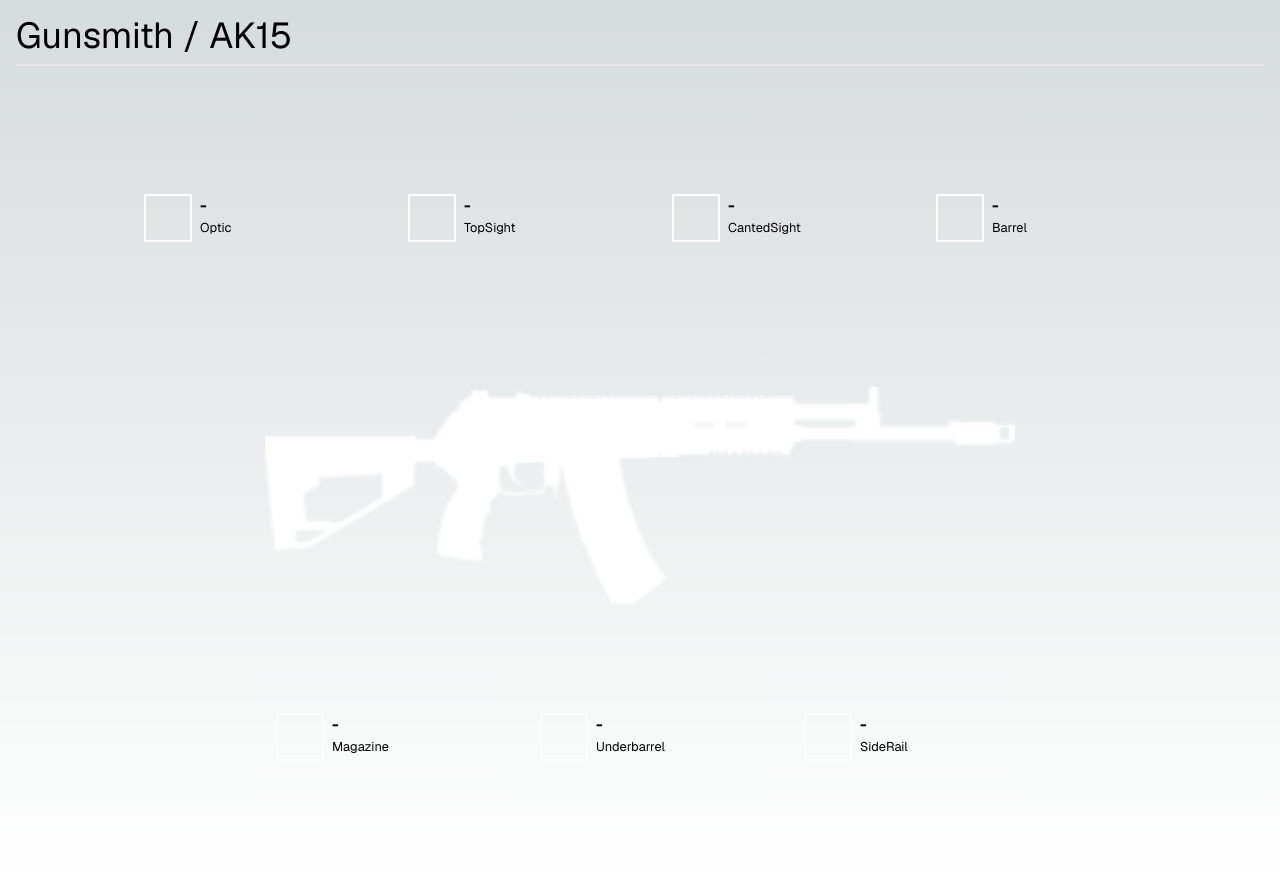
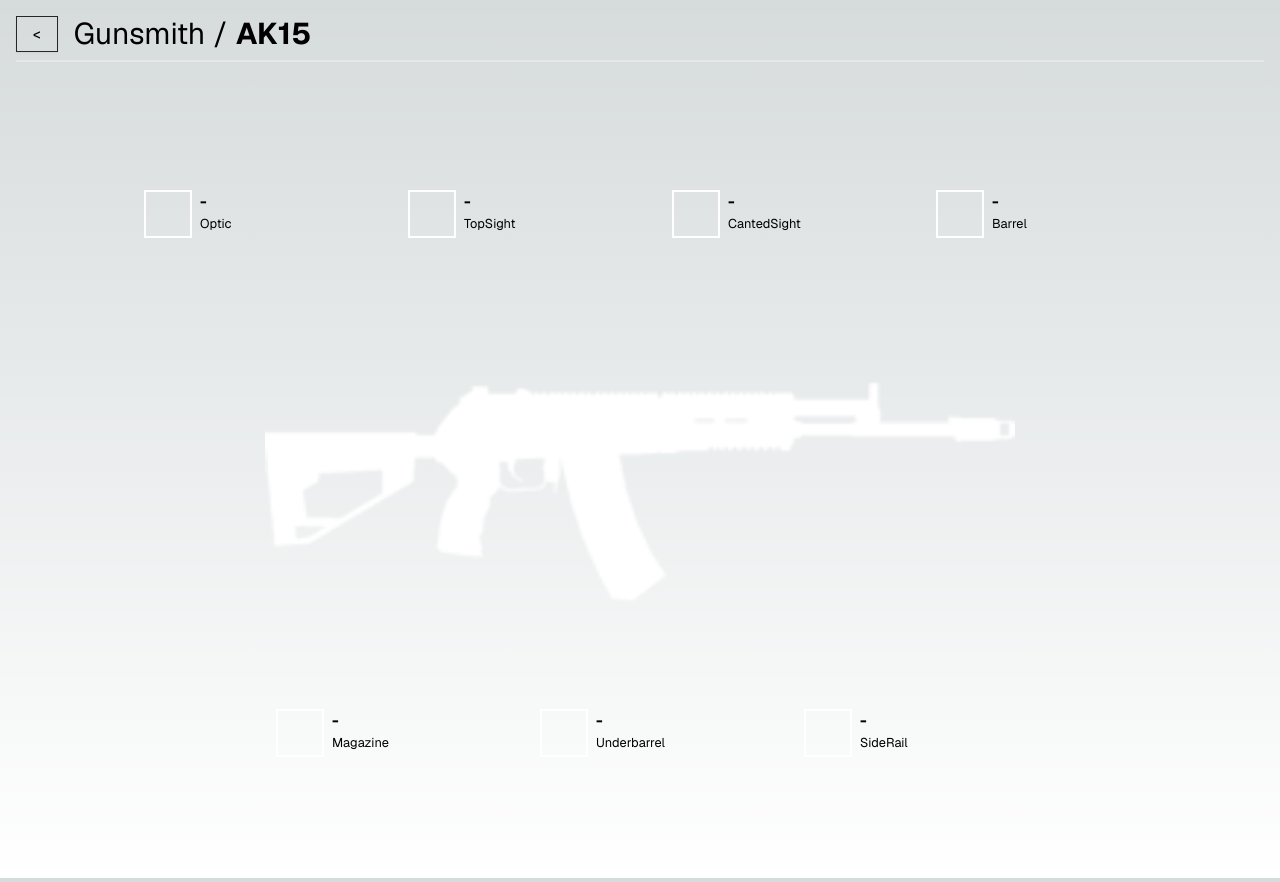
Before and after one commit to sidneifjr/battlebit-arsenal, a Next.js app: page /weapons/AK15 in a window 1280 px wide. Built offline with nearby package versions, Linux system fonts and the light colour scheme.

Commit message:
Ajusta GunsmithTitle para a nova fonte

```diff
--- a/src/components/Gunsmith/GunsmithTitle.tsx
+++ b/src/components/Gunsmith/GunsmithTitle.tsx
@@ -1,7 +1,25 @@
-export const GunsmithTitle = ({ weaponName }: any) => {
+import { useRouter } from 'next/navigation'
+import { Button } from '../ui/button'
+
+interface IGunsmithTitle {
+  weaponName: string
+}
+
+export const GunsmithTitle = ({ weaponName }: IGunsmithTitle) => {
+  const router = useRouter()
+
   return (
-    <h1 className="text-4xl border-b-2 pb-2">
-      <span className="">Gunsmith</span> / {weaponName}
-    </h1>
+    <div className="flex">
+      <div className="text-3xl border-b-2 pb-2 flex gap-2 flex-1">
+        <Button
+          className="mr-2"
+          variant={'outline'}
+          onClick={() => router.back()}
+        >
+          {'<'}
+        </Button>
+        <span>Gunsmith</span> / <strong>{weaponName}</strong>
+      </div>
+    </div>
   )
 }
```
